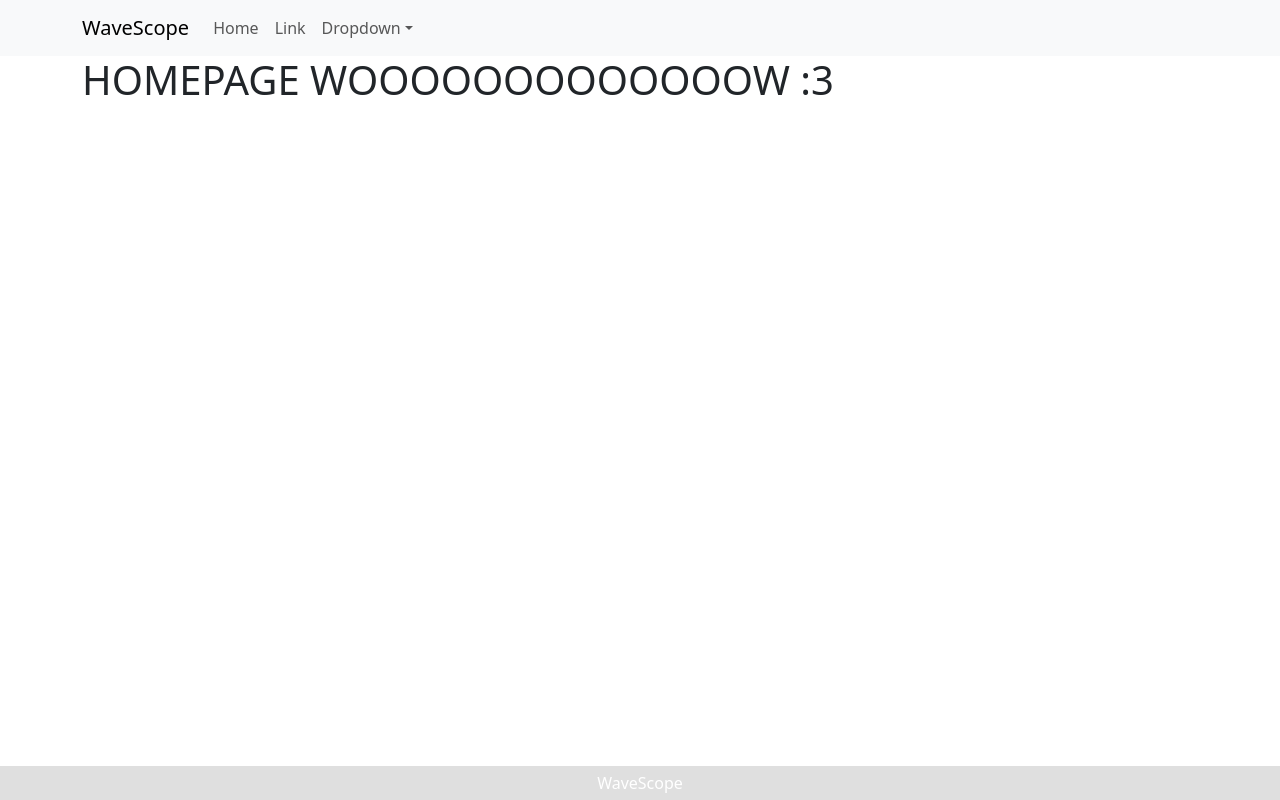
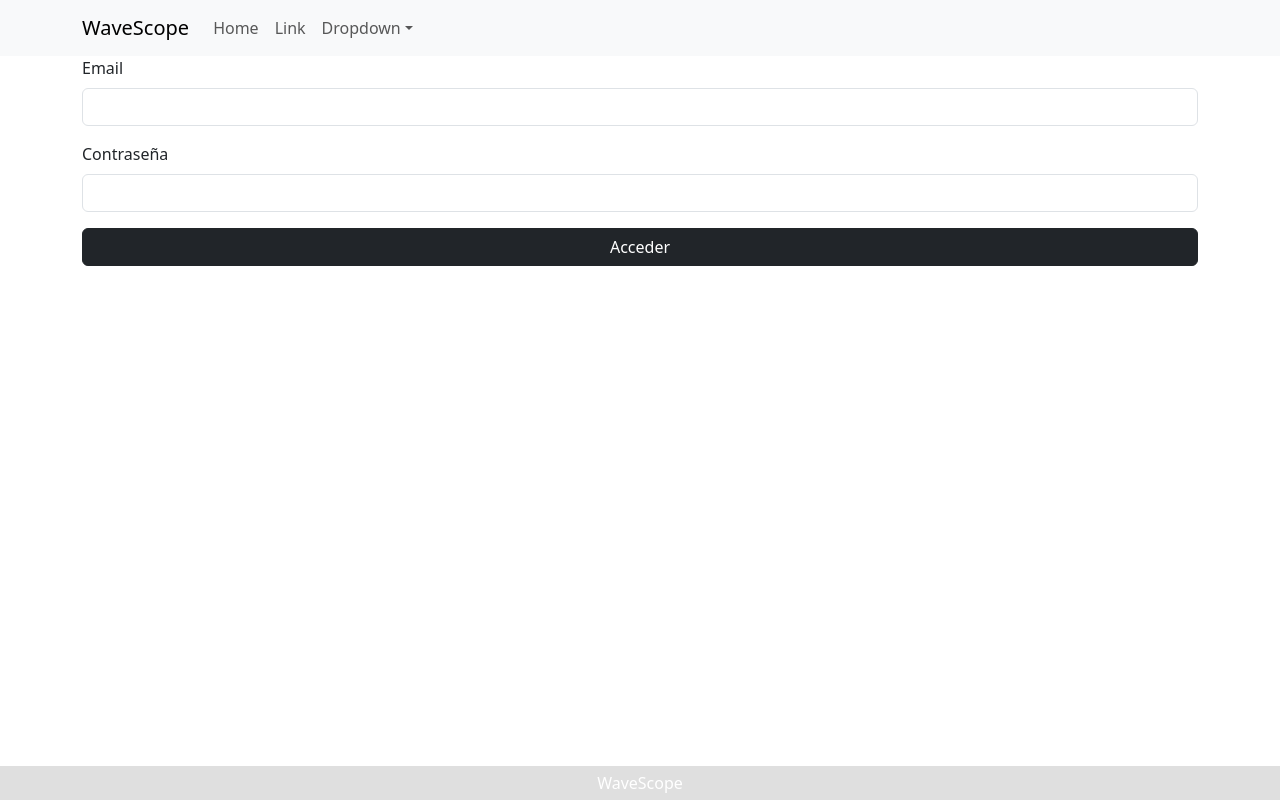
Before and after one commit to tyrmund/wave-scope-client, a React (Vite) app: page / in a window 1280 px wide. Built offline with nearby package versions, Linux system fonts and the light colour scheme; a web font is replaced by a local one.

Commit message:
routes changed, welcomePage added, loginPage removed, login Signup logics solved, form added

```diff
--- a/src/components/LoginForm/LoginForm.jsx
+++ b/src/components/LoginForm/LoginForm.jsx
@@ -0,0 +1,61 @@
+import { useContext, useState } from "react"
+import { Form, Button } from "react-bootstrap"
+import { useNavigate } from "react-router-dom"
+import authServices from "../../services/auth.services"
+import { AuthContext } from "../../contexts/auth.context"
+
+
+const LoginForm = () => {
+
+    const [loginData, setLoginData] = useState({
+        email: '',
+        password: ''
+    })
+
+    const navigate = useNavigate()
+
+    const { authenticateUser } = useContext(AuthContext)
+
+
+    const handleInputChange = e => {
+        const { value, name } = e.target
+        setLoginData({ ...loginData, [name]: value })
+    }
+
+    const handleSubmit = e => {
+        e.preventDefault()
+
+        authServices
+            .loginUser(loginData)
+            .then(({ data }) => {
+                const newTokenGenerated = data.authToken
+                localStorage.setItem('authToken', newTokenGenerated)
+                authenticateUser()
+                navigate('/welcome')
+            })
+            .catch(err => console.log(err))
+    }
+
+    return (
+
+        <Form onSubmit={handleSubmit}>
+
+            <Form.Group className="mb-3" controlId="email">
+                <Form.Label>Email</Form.Label>
+                <Form.Control type="email" value={loginData.email} onChange={handleInputChange} name="email" />
+            </Form.Group>
+
+            <Form.Group className="mb-3" controlId="password">
+                <Form.Label>Contraseña</Form.Label>
+                <Form.Control type="password" value={loginData.password} onChange={handleInputChange} name="password" />
+            </Form.Group>
+
+            <div className="d-grid">
+                <Button variant="dark" type="submit">Acceder</Button>
+            </div>
+
+        </Form>
+    )
+}
+
+export default LoginForm
--- a/src/components/Navigation.jsx
+++ b/src/components/Navigation.jsx
@@ -1,6 +1,13 @@
+import { useContext } from "react"
 import { Navbar, Nav, Container, NavDropdown } from "react-bootstrap"
+import { AuthContext } from "../contexts/auth.context"
+import { Link } from "react-router-dom"
+
 
 const Navigation = () => {
+
+  const { logout, loggedUser } = useContext(AuthContext)
+
   return (
     <Navbar expand="lg" className="bg-body-tertiary">
       <Container>
@@ -10,6 +17,11 @@ const Navigation = () => {
           <Nav className="me-auto">
             <Nav.Link href="#home">Home</Nav.Link>
             <Nav.Link href="#link">Link</Nav.Link>
+            {
+              loggedUser
+              &&
+              <Nav.Link onClick={logout}>Logout</Nav.Link>
+            }
             <NavDropdown title="Dropdown" id="basic-nav-dropdown">
               <NavDropdown.Item href="#action/3.1">Action</NavDropdown.Item>
               <NavDropdown.Item href="#action/3.2">
--- /dev/null
+++ b/src/contexts/auth.context.jsx
@@ -0,0 +1,48 @@
+import { createContext, useEffect, useState } from "react"
+import authServices from "../services/auth.services"
+import { useNavigate } from "react-router-dom"
+
+const AuthContext = createContext()
+
+function AuthProviderWrapper(props) {
+
+    const [loggedUser, setLoggedUser] = useState(null)
+
+    const authenticateUser = () => {
+
+        const token = localStorage.getItem('authToken')
+
+        if (token) {
+
+            authServices
+                .verifyUser(token)
+                .then(({ data }) => setLoggedUser(data))
+                .catch(err => logout())
+        }
+    }
+
+    const navigate = useNavigate()
+
+    const logout = () => {
+
+        setLoggedUser(null)
+        localStorage.removeItem('authToken')
+        navigate('/')
+    }
+
+    useEffect(() => {
+        authenticateUser()
+    }, [])
+
+    return (
+
+        <AuthContext.Provider value={{ loggedUser, authenticateUser, logout }}>
+
+            {props.children}
+
+        </AuthContext.Provider>
+    )
+
+}
+
+export { AuthContext, AuthProviderWrapper }
--- a/src/main.jsx
+++ b/src/main.jsx
@@ -3,11 +3,14 @@ import ReactDOM from 'react-dom/client'
 import App from './App.jsx'
 import { BrowserRouter as Router } from 'react-router-dom'
 import 'bootstrap/dist/css/bootstrap.min.css'
+import { AuthProviderWrapper } from './contexts/auth.context'
 
 ReactDOM.createRoot(document.getElementById('root')).render(
   <Router>
     <React.StrictMode>
-      <App />
+      <AuthProviderWrapper>
+        <App />
+      </AuthProviderWrapper>
     </React.StrictMode>
   </Router>
 )
--- a/src/pages/BeachDetailsPage/BeachDetailsPage.jsx
+++ b/src/pages/BeachDetailsPage/BeachDetailsPage.jsx
@@ -23,6 +23,8 @@ const BeachDetailsPage = () => {
   }
 
   return (
+
+
     <div className="BeachDetailsPage">
       {isLoading ?
         <h1>LOADING...</h1> :
--- a/src/pages/Homepage/Homepage.jsx
+++ /dev/null
@@ -1,11 +0,0 @@
-import { Container } from "react-bootstrap"
-
-const Homepage = () => {
-  return (
-    <Container className="Homepage" >
-      <h1>HOMEPAGE WOOOOOOOOOOOOOW :3</h1>
-    </Container>
-  )
-}
-
-export default Homepage
--- a/src/pages/LoginPage/LoginPage.jsx
+++ /dev/null
@@ -1,9 +0,0 @@
-const LoginPage = () => {
-  return (
-    <div className="LoginPage">
-      <h1>AY CHICO CUANTO TIEMPO SIN VERTEEEEEEEEEE</h1>
-    </div>
-  )
-}
-
-export default LoginPage
--- /dev/null
+++ b/src/pages/StartPage/StartPage.jsx
@@ -0,0 +1,12 @@
+import { Container } from "react-bootstrap"
+import LoginForm from "../../components/LoginForm/LoginForm"
+
+const StartPage = () => {
+  return (
+    <Container className="StartPage" >
+      <LoginForm />
+    </Container>
+  )
+}
+
+export default StartPage
--- /dev/null
+++ b/src/pages/WelcomePage/WelcomePage.jsx
@@ -0,0 +1,12 @@
+import { Container } from "react-bootstrap"
+
+
+const WelcomePage = () => {
+    return (
+        <Container className="WelcomePage" >
+            Holiiiiiiiiiis
+        </Container>
+    )
+}
+
+export default WelcomePage
--- a/src/routes/AppRoutes.jsx
+++ b/src/routes/AppRoutes.jsx
@@ -1,5 +1,6 @@
 import { Routes, Route } from "react-router-dom";
-import Homepage from "../pages/Homepage/Homepage";
+import StartPage from "../pages/StartPage/StartPage";
+import WelcomePage from "../pages/WelcomePage/WelcomePage";
 
 import BeachesPage from "../pages/BeachesPage/BeachesPage";
 import BeachDetailsPage from "../pages/BeachDetailsPage/BeachDetailsPage";
@@ -15,7 +16,6 @@ import NewSightingPage from "../pages/NewSightingPage/NewSightingPage";
 import EditSightingPage from "../pages/EditSightingPage/EditSightingPage";
 
 import SignupPage from "../pages/SignupPage/SignupPage";
-import LoginPage from "../pages/LoginPage/LoginPage";
 import UserProfilePage from "../pages/UserProfilePage/UserProfilePage";
 import EditUserProfilePage from "../pages/EditUserProfile/EditUserProfile";
 
@@ -25,7 +25,8 @@ const AppRoutes = () => {
   return (
     <div className="AppRoutes">
       <Routes>
-        <Route path={"/"} element={<Homepage />} />
+        <Route path={"/"} element={<StartPage />} />
+        <Route path={"/welcome"} element={<WelcomePage />} />
 
         <Route path={"/beaches"} element={<BeachesPage />} />
         <Route path={"/beaches/:beachId"} element={<BeachDetailsPage />} />
@@ -41,7 +42,6 @@ const AppRoutes = () => {
         <Route path={"/sightings/edit"} element={<EditSightingPage />} />
 
         <Route path={"/signup"} element={<SignupPage />} />
-        <Route path={"/login"} element={<LoginPage />} />
         <Route path={"/profile"} element={<UserProfilePage />} />
         <Route path={"/profile/edit"} element={<EditUserProfilePage />} />
 
```
Also changed, not shown: 1 other file (tests, documents, lock files or other folders).
